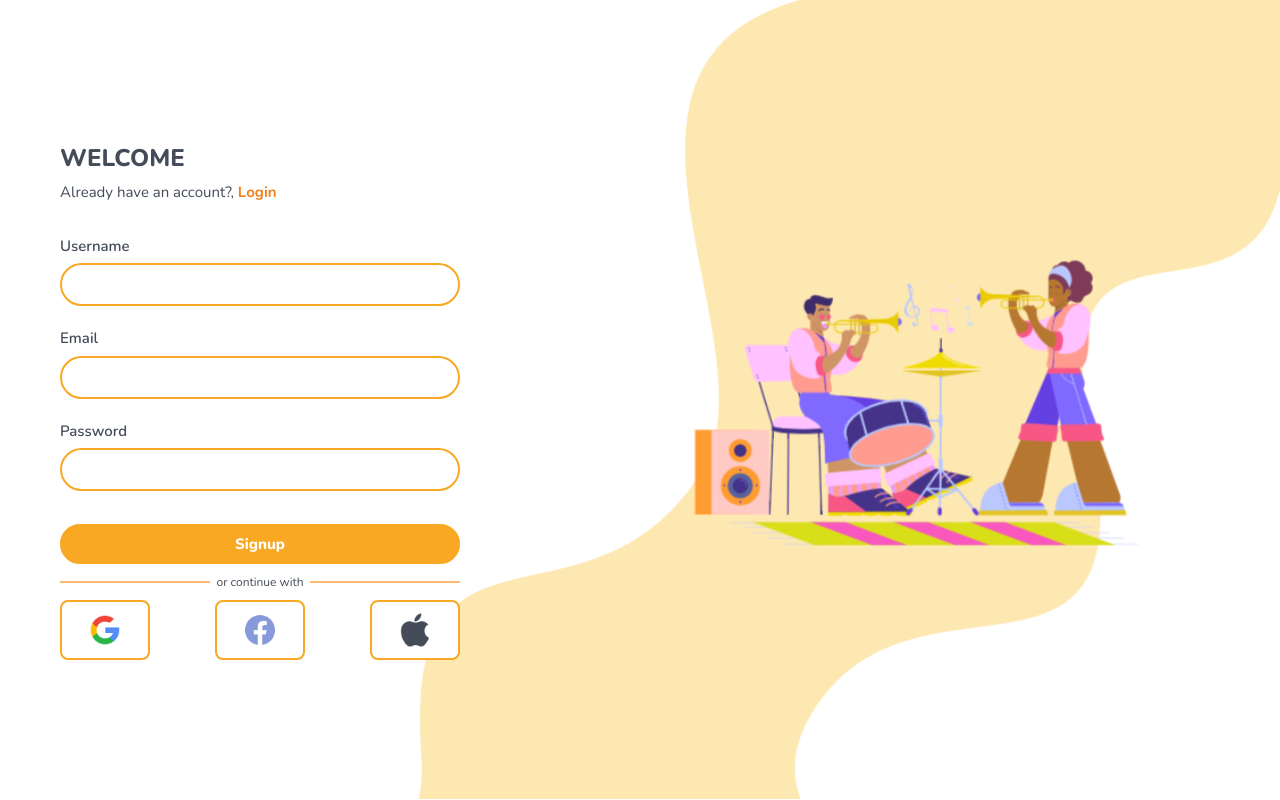
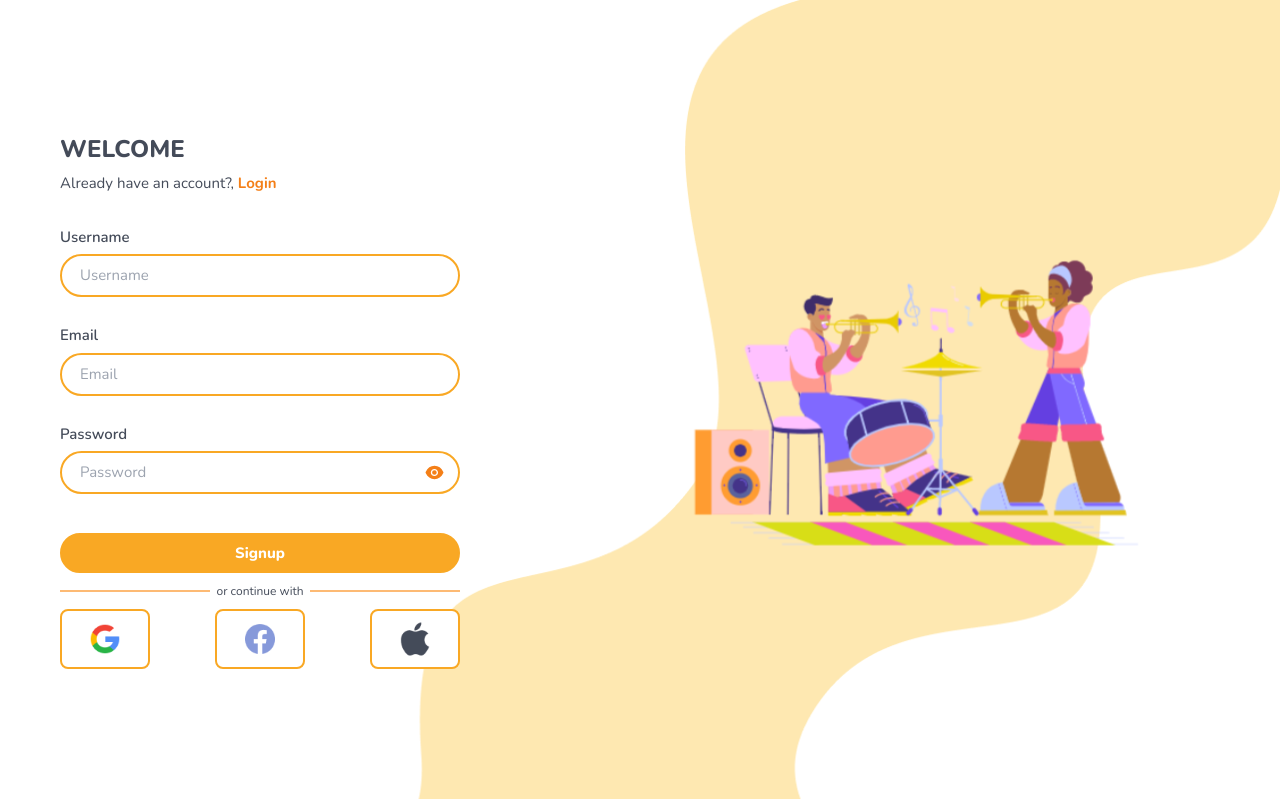
Before and after one commit to Minezee/StudioHub, a React (Vite) app: page /signup in a window 1280 px wide. Built offline with nearby package versions, Linux system fonts and the light colour scheme.

Commit message:
add view password for password field

```diff
--- a/src/components/common/Navbar.jsx
+++ b/src/components/common/Navbar.jsx
@@ -12,7 +12,7 @@ const Navbar = () => {
                 <div>Event</div>
                 <div>Profile</div>
             </div>
-            <NavLink to="/login" className='px-4 py-2 bg-orange-400'>Login</NavLink>
+            <NavLink to="/login" className='px-10 py-2 rounded-lg bg-[#FBC12E] font-semibold'>Login</NavLink>
         </div>
     )
 }
--- a/src/pages/Login.jsx
+++ b/src/pages/Login.jsx
@@ -5,35 +5,59 @@ import auth from "@/styles/Auth.module.css"
 import LoginLayout from "@/components/Login/LoginLayout";
 import SocialLogin from "@/components/Login/SocialLogin";
 import { ReactComponent as LoginImg } from "@/assets/login_img.svg";
+import { AiFillEye, AiFillEyeInvisible } from "react-icons/ai";
 
 const LoginForm = () => {
     const [email, setEmail] = useState("");
     const [password, setPassword] = useState("");
+    const [showPassword, setShowPassword] = useState(false)
     const [errMsg, setErrMsg] = useState("");
     const [isFetching, setIsFetching] = useState(false);
     const navigate = useNavigate();
 
-    const handleSubmit = async (event) => {
-        event.preventDefault();
-        axiosInstance.post(`/auth/login`, { email, password })
-            .then((response) => {
-                console.log(response?.data)
-                setErrMsg("")
-            })
-            .catch((error) => {
-                setErrMsg(error?.response?.data?.msg || "Terjadi kesalahan, coba lagi nanti")
-            })
-    };
+    // const handleSubmit = async (event) => {
+    //     event.preventDefault();
+    //     axiosInstance.post(`/auth/login`, { email, password })
+    //         .then((response) => {
+    //             console.log(response?.data)
+    //             setErrMsg("")
+    //         })
+    //         .catch((error) => {
+    //             setErrMsg(error?.response?.data?.msg || "Terjadi kesalahan, coba lagi nanti")
+    //         })
+    // };
 
     return (
-        <form onSubmit={handleSubmit} className="text-gray-font my-16">
+        <form className="text-gray-font my-16">
             <h3 className="font-extrabold text-[2rem]">WELCOME BACK!</h3>
             <p className="text-xl font-normal mt-2">Don't have a account?, <Link to="/signup" className={`${auth.link} font-bold`}>Sign up</Link></p>
             <div className="flex flex-col mt-20">
                 <label htmlFor="email" className={auth.label}>Email</label>
-                <input type="email" className={auth.input} />
+                <input
+                    type="email"
+                    className={auth.input}
+                    placeholder="Email"
+                    value={email}
+                    onChange={(e) => setEmail(e.target.value)}
+                />
                 <label htmlFor="password" className={`${auth.label} mt-7`}>Password</label>
-                <input type="password" className={auth.input} />
+                <div className="relative flex items-center">
+                    <input
+                        type={showPassword ? "text" : "password"}
+                        className={auth.input}
+                        placeholder="Password"
+                        value={password}
+                        onChange={(e) => setPassword(e.target.value)}
+                    />
+                    <div className="absolute right-2 pr-3 cursor-pointer"
+                        onClick={() => setShowPassword(!showPassword)}>
+                        {showPassword ? (
+                            <AiFillEyeInvisible className="h-7 w-7 text-orange-500" />
+                        ) : (
+                            <AiFillEye className="h-7 w-7 text-orange-500" />
+                        )}
+                    </div>
+                </div>
             </div>
             <div className="flex justify-between mt-[3.375rem]">
                 <div className="flex gap-4 items-center">
--- a/src/pages/Signup.jsx
+++ b/src/pages/Signup.jsx
@@ -4,11 +4,14 @@ import axiosInstance from "@/helpers/api";
 import auth from "@/styles/Auth.module.css"
 import LoginLayout from "@/components/Login/LoginLayout";
 import SocialLogin from "@/components/Login/SocialLogin";
-import { ReactComponent as SignupImg} from "@/assets/signup_img.svg";
+import { ReactComponent as SignupImg } from "@/assets/signup_img.svg";
+import { AiFillEye, AiFillEyeInvisible } from "react-icons/ai";
 
 const SignupForm = () => {
+  const [username, setUsername] = useState("");
   const [email, setEmail] = useState("");
   const [password, setPassword] = useState("");
+  const [showPassword, setShowPassword] = useState(false)
   const [errMsg, setErrMsg] = useState("");
   const [isFetching, setIsFetching] = useState(false);
   const navigate = useNavigate();
@@ -31,11 +34,39 @@ const SignupForm = () => {
       <p className="text-xl font-normal mt-2">Already have an account?, <Link to="/login" className={`${auth.link} font-bold`}>Login</Link></p>
       <div className="flex flex-col mt-[2.625rem]">
         <label htmlFor="username" className={auth.label}>Username</label>
-        <input type="text" className={auth.input} />
+        <input
+          type="text"
+          className={auth.input}
+          placeholder="Username"
+          value={username}
+          onChange={(e) => setUsername(e.target.value)}
+          />
         <label htmlFor="email" className={`${auth.label} mt-7`}>Email</label>
-        <input type="email" className={auth.input} />
+        <input
+          type="email"
+          className={auth.input}
+          placeholder="Email"
+          value={email}
+          onChange={(e) => setEmail(e.target.value)}
+        />
         <label htmlFor="password" className={`${auth.label} mt-7`}>Password</label>
-        <input type="password" className={auth.input} />
+        <div className="relative flex items-center">
+          <input
+            type={showPassword ? "text" : "password"}
+            className={auth.input}
+            placeholder="Password"
+            value={password}
+            onChange={(e) => setPassword(e.target.value)}
+          />
+          <div className="absolute right-2 pr-3 cursor-pointer"
+            onClick={() => setShowPassword(!showPassword)}>
+            {showPassword ? (
+              <AiFillEyeInvisible className="h-7 w-7 text-orange-500" />
+            ) : (
+              <AiFillEye className="h-7 w-7 text-orange-500" />
+            )}
+          </div>
+        </div>
       </div>
       <button className={auth.btn}>Signup</button>
       <SocialLogin />
--- a/src/styles/Auth.module.css
+++ b/src/styles/Auth.module.css
@@ -11,7 +11,7 @@
     background: #FFFFFF;
     border: 2px solid #F9A824;
     border-radius: 30px;
-    @apply lg:min-w-[400px] 2xl:min-w-[500px] text-xl px-6 py-3 mt-2
+    @apply lg:min-w-[400px] 2xl:min-w-[500px] text-xl px-6 py-3 my-2
 }
 
 .link {
```
